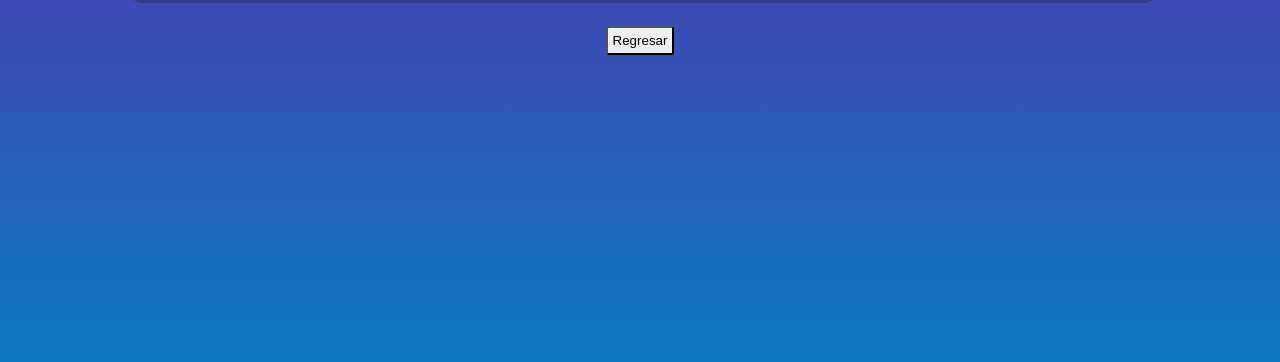
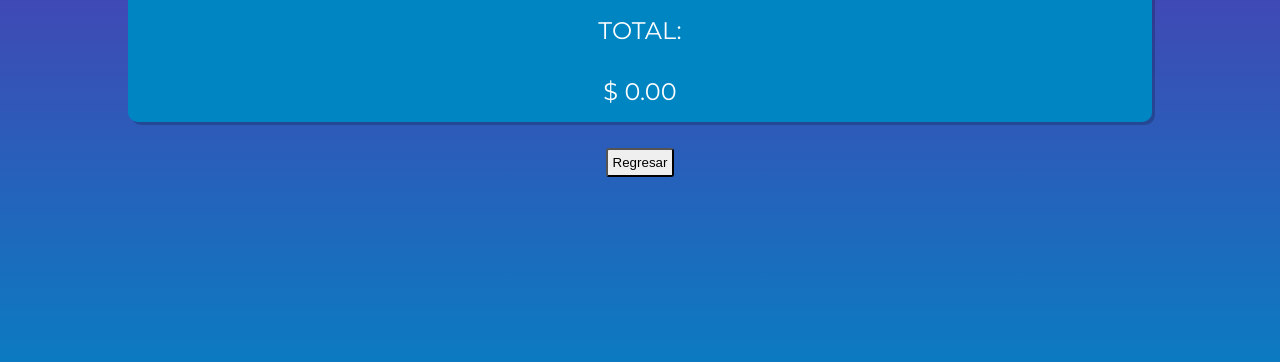
Before and after one commit to KeviinAbundiiz/Proyecto_FInal_Programacion_Web, a PHP site: page /carrito.php in a window 1280 px wide. Shown: the part 272-634 px from the top of the page. Run offline with PHP 8.4, Linux system fonts and the light colour scheme; data that the repository does not hold is empty.

Commit message:
total carrito added

```diff
--- a/carrito.php
+++ b/carrito.php
@@ -161,7 +161,10 @@
                 if(isset($_SESSION['carrito_sess'])){
                     $arregloCarrito = $_SESSION['carrito_sess'];
                    // var_dump($arregloCarrito);
+                   // variable total carrito
+                   $total = 0;
                     for($i=0; $i < count($arregloCarrito); $i++ ){
+                        $total = $total + ($arregloCarrito[$i]['Precio'] * $arregloCarrito[$i]['Cantidad']);
             ?>
                 <tr>
                     <td>
@@ -187,7 +190,7 @@
                         </div>
                     </td>
                     <td class="cant<?php echo $arregloCarrito[$i]['Id'];?>">
-                       $<?php echo $arregloCarrito[$i]['Precio'] * $arregloCarrito[$i]['Cantidad'];?>
+                       $<?php echo number_format($arregloCarrito[$i]['Precio'] * $arregloCarrito[$i]['Cantidad'],2,'.','');?>
                     </td>
                     <td>
                         <a class="btn-compra-fix btnEliminar" href=""  data-id="<?php echo $arregloCarrito[$i]['Id']; ?>">
@@ -202,9 +205,13 @@
                     }
                 }
             ?>
-
-
             </table>
+        <div class="header">
+            Total:
+        </div>
+        <div class="header ">
+            $ <?php echo number_format($total,2,'.',''); ?>
+        </div>
     </div>
     <a href="index.php"> <input type="button" name="regresar" value="Regresar"></a>
 </center>
```
